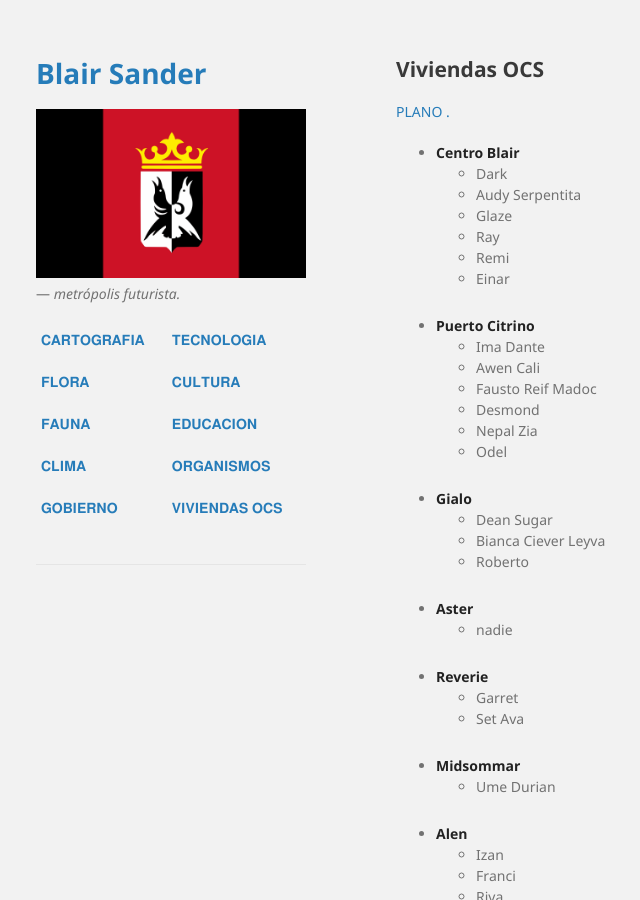
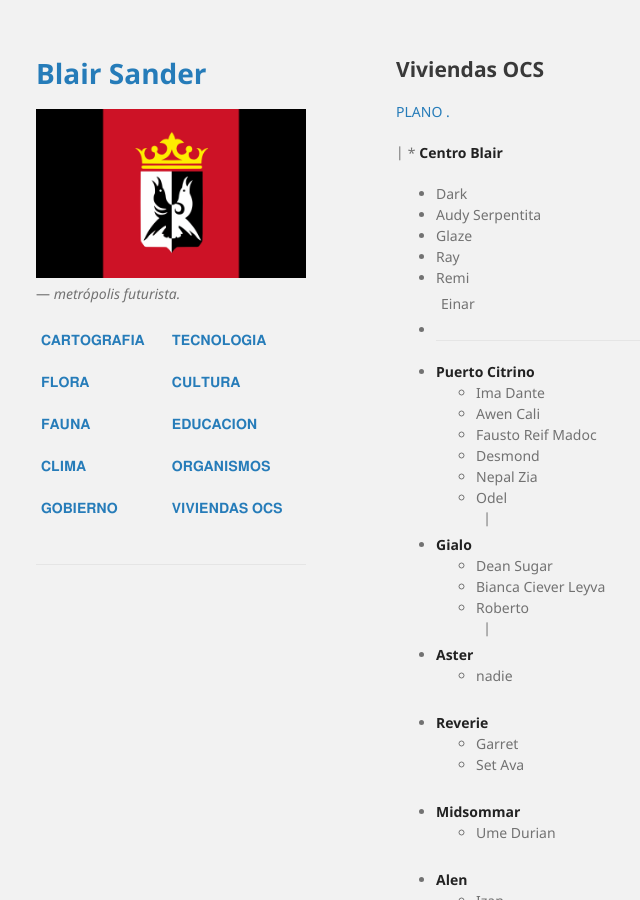
Before and after one commit to BlairSander/ciudad, a Jekyll site: the page built from ocs.md, in a window 1280 px wide and 900 px high. Shown: the whole window, without its empty margins (174-814 px from the left). Built offline with Jekyll 4.4.1, drawn with Linux system fonts in a browser that asks for light colours.

Commit message:
Update ocs.md

```diff
--- a/ocs.md
+++ b/ocs.md
@@ -6,13 +6,13 @@ layout: default
 
 [PLANO](http://drive.google.com/uc?export=view&id=1M0Og6TFNzZG4si31fPmWkbnzWbJglekd) [.](https://drive.google.com/uc?export=download&id=18qELow9rEQamiWaok7Tc9ZS3VpUqg6zp)
 
-* **Centro Blair**
+| * **Centro Blair**
   - Dark
   - Audy Serpentita
   - Glaze
   - Ray
   - Remi
-  - Einar <br>&nbsp;
+  - Einar <br>&nbsp; |
 
 * **Puerto Citrino**
   - Ima Dante
@@ -21,12 +21,13 @@ layout: default
   - Desmond
   - Nepal Zia
   - Odel <br>&nbsp;
+|
 
 * **Gialo**
   - Dean Sugar
   - Bianca Ciever Leyva
   - Roberto <br>&nbsp;
-
+|
 * **Aster**
   - nadie <br>&nbsp;
 
```
